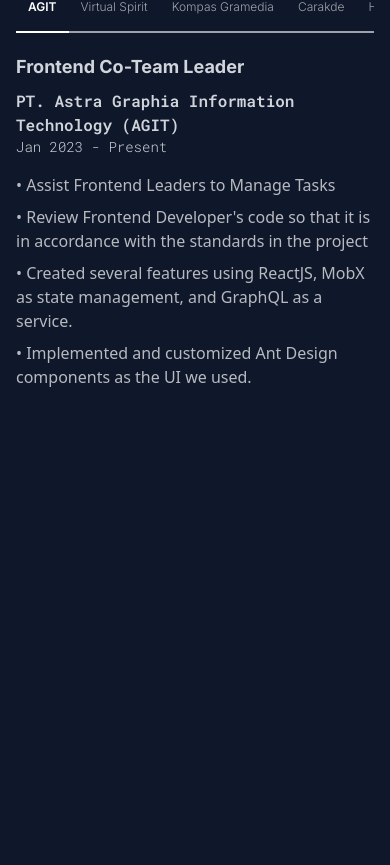
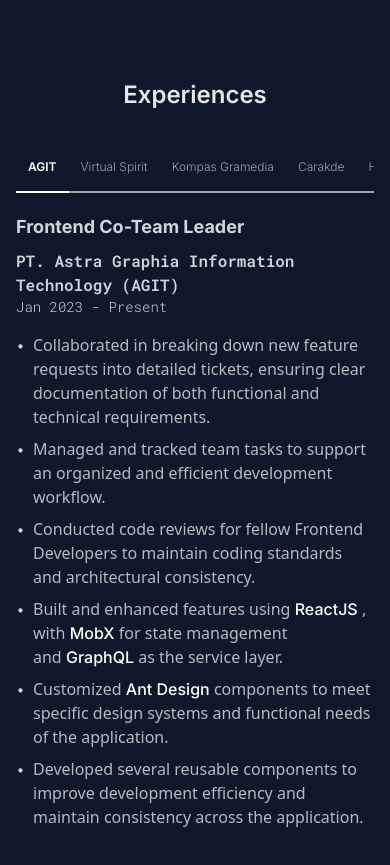
Before and after one commit to enalmarzuki/enal-marzuki-nextjs, a Next.js app: page / in a window 390 px wide. Shown: the part 2137-3002 px from the top of the page. Before the commit the page ends 2604 px from the top, so only its background shows below. Built offline with nearby package versions, Linux system fonts and the light colour scheme.

Commit message:
fix: adjust style some sections

```diff
--- a/src/views/home/about-section/about.tsx
+++ b/src/views/home/about-section/about.tsx
@@ -12,7 +12,7 @@
         whileInView={{ opacity: 1, y: 0 }}
         transition={{ duration: 0.8, ease: 'easeOut' }}
         viewport={{ once: true, margin: '-50px' }}
-        className='col-span-12 md:col-span-6'
+        className='col-span-12 md:col-span-6 lg:md:col-span-7'
       >
         <div className='flex flex-col gap-2.5'>
           <p className='text-2xl font-semibold'>About Me</p>
@@ -44,7 +44,7 @@
         whileInView={{ opacity: 1, y: 0 }}
         transition={{ duration: 0.8, ease: 'easeOut' }}
         viewport={{ margin: '-50px' }}
-        className='order-first col-span-12 mb-4 md:order-last md:col-span-5 md:col-start-9 md:mb-0'
+        className='order-first col-span-12 mb-4 md:order-last md:col-span-5 md:col-start-8 md:mb-0 lg:col-start-9'
       >
         <div className='flex'>
           <div className='flex h-[418px] w-full items-center justify-center bg-white/5 md:w-[320px]'>
--- a/src/views/home/experience-section/index.tsx
+++ b/src/views/home/experience-section/index.tsx
@@ -13,18 +13,16 @@
   return (
     <motion.div
       id='experience'
-      className='w-12/12 md:w-19/12 mx-auto grid grid-cols-12 lg:w-10/12 xl:w-[1000px]'
+      className='mx-auto grid grid-cols-12 py-40 lg:w-10/12 xl:w-[1200px] 2xl:py-16'
       initial={{ opacity: 0, y: 50 }}
       whileInView={{ opacity: 1, y: 0 }}
       transition={{ duration: 0.8, ease: 'easeOut' }}
       viewport={{ once: true, margin: '-50px' }}
     >
-      <div className='hf col-span-12 flex items-center justify-center font-sans text-2xl font-semibold text-gray-200'>
-        <p className='text-center text-2xl font-semibold md:mb-4'>
-          Experiences
-        </p>
+      <div className='col-span-12 flex h-fit items-center justify-center font-sans text-2xl font-semibold text-gray-200'>
+        <p className='text-center text-2xl font-semibold'>Experiences</p>
       </div>
-      <div className='col-span-12 mt-4 h-[500px]'>
+      <div className='col-span-12 mt-4 min-h-[500px]'>
         <div className='mx-auto p-4'>
           <div className='w-12/12 grid grid-cols-12 font-mono'>
             <Tabs
@@ -46,31 +44,65 @@
                     <p className='roboto-mono text-sm'>Jan 2023 - Present</p>
                   </div>
                   <div className='mt-4'>
-                    <ul>
-                      <li>
-                        <span className='mb-2 flex items-start font-sans text-white/70'>
-                          &bull; Assist Frontend Leaders to Manage Tasks
+                    <div className='mb-2 flex items-start'>
+                      <span className='pr-2'>&bull;</span>
+                      <p className='font-sans text-white/70'>
+                        Collaborated in breaking down new feature requests into
+                        detailed tickets, ensuring clear documentation of both
+                        functional and technical requirements.
+                      </p>
+                    </div>
+                    <div className='mb-2 flex items-start'>
+                      <span className='pr-2'>&bull;</span>
+                      <p className='font-sans text-white/70'>
+                        Managed and tracked team tasks to support an organized
+                        and efficient development workflow.
+                      </p>
+                    </div>
+                    <div className='mb-2 flex items-start'>
+                      <span className='pr-2'>&bull;</span>
+                      <p className='font-sans text-white/70'>
+                        Conducted code reviews for fellow Frontend Developers to
+                        maintain coding standards and architectural consistency.
+                      </p>
+                    </div>
+                    <div className='mb-2 flex items-start'>
+                      <span className='pr-2'>&bull;</span>
+                      <p className='font-sans text-white/70'>
+                        Built and enhanced features using
+                        <span className='font-medium text-white'>
+                          &nbsp;ReactJS&nbsp;
                         </span>
-                      </li>
-                      <li>
-                        <span className='mb-2 flex items-start font-sans text-white/70'>
-                          &bull; Review Frontend Developer's code so that it is
-                          in accordance with the standards in the project
+                        , with
+                        <span className='font-medium text-white'>
+                          &nbsp;MobX&nbsp;
                         </span>
-                      </li>
-                      <li>
-                        <span className='mb-2 flex items-start font-sans text-white/70'>
-                          &bull; Created several features using ReactJS, MobX as
-                          state management, and GraphQL as a service.
+                        for state management and
+                        <span className='font-medium text-white'>
+                          &nbsp;GraphQL&nbsp;
                         </span>
-                      </li>
-                      <li>
-                        <span className='mb-2 flex items-start font-sans text-white/70'>
-                          &bull; Implemented and customized Ant Design
-                          components as the UI we used.
+                        as the service layer.
+                      </p>
+                    </div>
+                    <div className='mb-2 flex items-start'>
+                      <span className='pr-2'>&bull;</span>
+                      <p className='font-sans text-white/70'>
+                        Customized
+                        <span className='font-medium text-white'>
+                          &nbsp;Ant Design&nbsp;
                         </span>
-                      </li>
-                    </ul>
+                        components to meet specific design systems and
+                        functional needs of the application.
+                      </p>
+                    </div>
+                    <div className='mb-2 flex items-start'>
+                      <span className='pr-2'>&bull;</span>
+                      <p className='font-sans text-white/70'>
+                        Developed several reusable components to improve
+                        development efficiency and maintain consistency across
+                        the application.
+                      </p>
+                    </div>
                   </div>
                 </div>
               </div>
@@ -81,7 +113,7 @@
                 <div>
                   <div className='flex flex-col'>
                     <h4 className='mb-2 flex text-lg font-bold'>
-                      Frontend Developer
+                      Frontend Developer - VirtualSpace Platform
                     </h4>
                     <p className='roboto-mono text-base font-semibold'>
                       Virtual Spirit Technology Sdn. Bhd.
@@ -89,19 +121,55 @@
                     <p className='roboto-mono text-sm'>Nov 2022 - Sep 2024</p>
                   </div>
                   <div className='mt-4'>
-                    <ul>
-                      <li>
-                        <span className='mb-2 flex items-start font-sans text-white/70'>
-                          &bull; Create several features using NextJS, Zustand
-                          as state management, and TailwindCSS.
+                    <div className='mb-2 flex items-start'>
+                      <span className='pr-2'>&bull;</span>
+                      <p className='font-sans text-white/70'>
+                        Developed and maintained core task management features
+                        on the
+                        <span className='font-medium text-white'>
+                          &nbsp;VirtualSpace Platform&nbsp;
                         </span>
-                      </li>
-                      <li>
-                        <span className='mb-2 flex items-start font-sans text-white/70'>
-                          &bull; Create some reusable components
+                        , ensuring scalability and reliability across different
+                        use case and efficient workflow.
+                      </p>
+                    </div>
+                    <div className='mb-2 flex items-start'>
+                      <span className='pr-2'>&bull;</span>
+                      <p className='font-sans text-white/70'>
+                        Optimized the performance of the task list component by
+                        implementing efficient rendering strategies and
+                        improving data handling, resulting in a smoother user
+                        experience.
+                      </p>
+                    </div>
+                    <div className='mb-2 flex items-start'>
+                      <span className='pr-2'>&bull;</span>
+                      <p className='font-sans text-white/70'>
+                        Integrated real-time updates for the task management
+                        system using
+                        <span className='font-medium text-white'>
+                          &nbsp;AnyCable&nbsp;
                         </span>
-                      </li>
-                    </ul>
+                        , enabling seamless live collaboration between users.
+                      </p>
+                    </div>
+                    <div className='mb-2 flex items-start'>
+                      <span className='pr-2'>&bull;</span>
+                      <p className='font-sans text-white/70'>
+                        Built and maintained various components in the form
+                        builder and storage modules, contributing to the
+                        platform’s flexibility in creating dynamic forms and
+                        managing user-generated content effectively.
+                      </p>
+                    </div>
+                    <div className='mb-2 flex items-start'>
+                      <span className='pr-2'>&bull;</span>
+                      <p className='font-sans text-white/70'>
+                        Contributed to the chat feature by handling UI
+                        adjustments and fixing minor bugs to improve user
+                        experience and interface consistency.
+                      </p>
+                    </div>
                   </div>
                 </div>
               </div>
@@ -120,15 +188,22 @@
                     <p className='roboto-mono text-sm'>Jan 2023 - Jun 2023</p>
                   </div>
                   <div className='mt-4'>
-                    <ul>
-                      <li>
-                        <span className='mb-2 flex items-start font-sans text-white/70'>
-                          &bull; Contribute to the Web Reader project, create
-                          components and perform API integration using Restful
-                          APIs.
-                        </span>
-                      </li>
-                    </ul>
+                    <p className='mb-2 flex items-start font-sans text-white/70'>
+                      <span className='pr-2'>&bull;</span>Contributed to the
+                      development of a Web Reader application, focusing on
+                      delivering a responsive and intuitive user experience.
+                    </p>
+                    <p className='mb-2 flex items-start font-sans text-white/70'>
+                      <span className='pr-2'>&bull;</span>Developed and
+                      maintained reusable components to ensure consistency,
+                      scalability, and efficiency across the codebase.
+                    </p>
+                    <p className='mb-2 flex items-start font-sans text-white/70'>
+                      <span className='pr-2'>&bull;</span>Integrated frontend
+                      features with RESTful APIs, enabling seamless
+                      communication with backend services and improving overall
+                      app performance.
+                    </p>
                   </div>
                 </div>
               </div>
@@ -147,20 +222,31 @@
                     <p className='roboto-mono text-sm'>Mar 2021 - Jan 2022</p>
                   </div>
                   <div className='mt-4'>
-                    <ul>
-                      <li>
-                        <span className='mb-2 flex items-start font-sans text-white/70'>
-                          &bull; Involved in several projects and collaborated
-                          with the backend team and UI/UX Designers.
-                        </span>
-                      </li>
-                      <li>
-                        <span className='mb-2 flex items-start font-sans text-white/70'>
-                          &bull; I was responsible for creating features on the
-                          admin dashboard.
-                        </span>
-                      </li>
-                    </ul>
+                    <div className='mb-2 flex items-start'>
+                      <span className='pr-2'>&bull;</span>
+                      <p className='font-sans text-white/70'>
+                        Developed and maintained multiple web projects,
+                        including Pondok Vaksin, Praktek Dr. Bob, and others,
+                        focusing on delivering user-friendly and functional
+                        interfaces.
+                      </p>
+                    </div>
+                    <div className='mb-2 flex items-start'>
+                      <span className='pr-2'>&bull;</span>
+                      <p className='font-sans text-white/70'>
+                        Integrated frontend with backend services using RESTful
+                        APIs, ensuring reliable and efficient data
+                        communication.
+                      </p>
+                    </div>
+                    <div className='mb-2 flex items-start'>
+                      <span className='pr-2'>&bull;</span>
+                      <p className='font-sans text-white/70'>
+                        Created and maintained reusable components for the
+                        Pondok Vaksin project to streamline development and
+                        maintain UI consistency.
+                      </p>
+                    </div>
                   </div>
                 </div>
               </div>
@@ -179,25 +265,34 @@
                     <p className='roboto-mono text-sm'>Jan 2021 - Mar 2021</p>
                   </div>
                   <div className='mt-4'>
-                    <ul>
-                      <li>
-                        <span className='mb-2 flex items-start font-sans text-white/70'>
-                          &bull; Design and Create website hukumdigital.com
+                    <div className='mb-2 flex items-start'>
+                      <span className='pr-2'>&bull;</span>
+                      <p className='font-sans text-white/70'>
+                        Designed and developed the HukumDigital.com website from
+                        scratch, ensuring a clean and user-friendly interface.
+                      </p>
+                    </div>
+                    <div className='mb-2 flex items-start'>
+                      <span className='pr-2'>&bull;</span>
+                      <p className='font-sans text-white/70'>
+                        Converted UI/UX designs into high-quality code using
+                        <span className='font-medium text-white'>
+                          &nbsp;ReactJS&nbsp;
                         </span>
-                      </li>
-                      <li>
-                        <span className='mb-2 flex items-start font-sans text-white/70'>
-                          &bull; Convert design to code using ReactJS and
-                          TailwindCss
+                        and
+                        <span className='font-medium text-white'>
+                          &nbsp;TailwindCSS.&nbsp;
                         </span>
-                      </li>
-                      <li>
-                        <span className='mb-2 flex items-start font-sans text-white/70'>
-                          &bull; Integration RestAPI that has been created by
-                          the backend team
-                        </span>
-                      </li>
-                    </ul>
+                      </p>
+                    </div>
+                    <div className='mb-2 flex items-start'>
+                      <span className='pr-2'>&bull;</span>
+                      <p className='font-sans text-white/70'>
+                        Collaborated with the backend team to integrate RESTful
+                        APIs, ensuring seamless data flow and dynamic content
+                        across the platform.
+                      </p>
+                    </div>
                   </div>
                 </div>
               </div>
```
Also changed, not shown: src/components/Navbar/index.tsx (+13 -6 lines).
